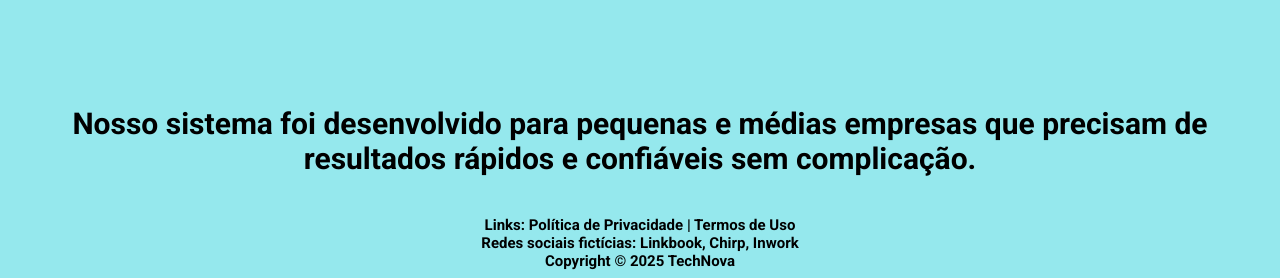
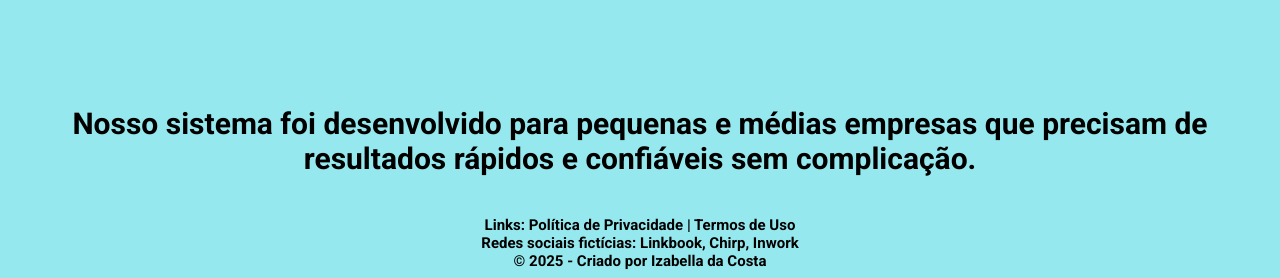
Before and after one commit to izabella031/landing-page-tecnova, a plain HTML site: page index.html in a window 1280 px wide. Shown: the part 1193-1471 px from the top of the page. Drawn offline with nearby package versions, Linux system fonts and the light colour scheme; a web font is replaced by a local one.

Commit message:
Refactor index.html for improved layout
Updated HTML structure and content.

```diff
--- a/index.html
+++ b/index.html
@@ -26,7 +26,7 @@
         </div>
         <footer><b>Links: Política de Privacidade | Termos de Uso</b></footer>
         <footer><b>Redes sociais fictícias: Linkbook, Chirp, Inwork</b></footer>
-        <footer><b>Copyright © 2025 TechNova</b></footer>
+        <footer><b> © 2025 - Criado por Izabella da Costa </b></footer>
 
 
     </nav>
```
